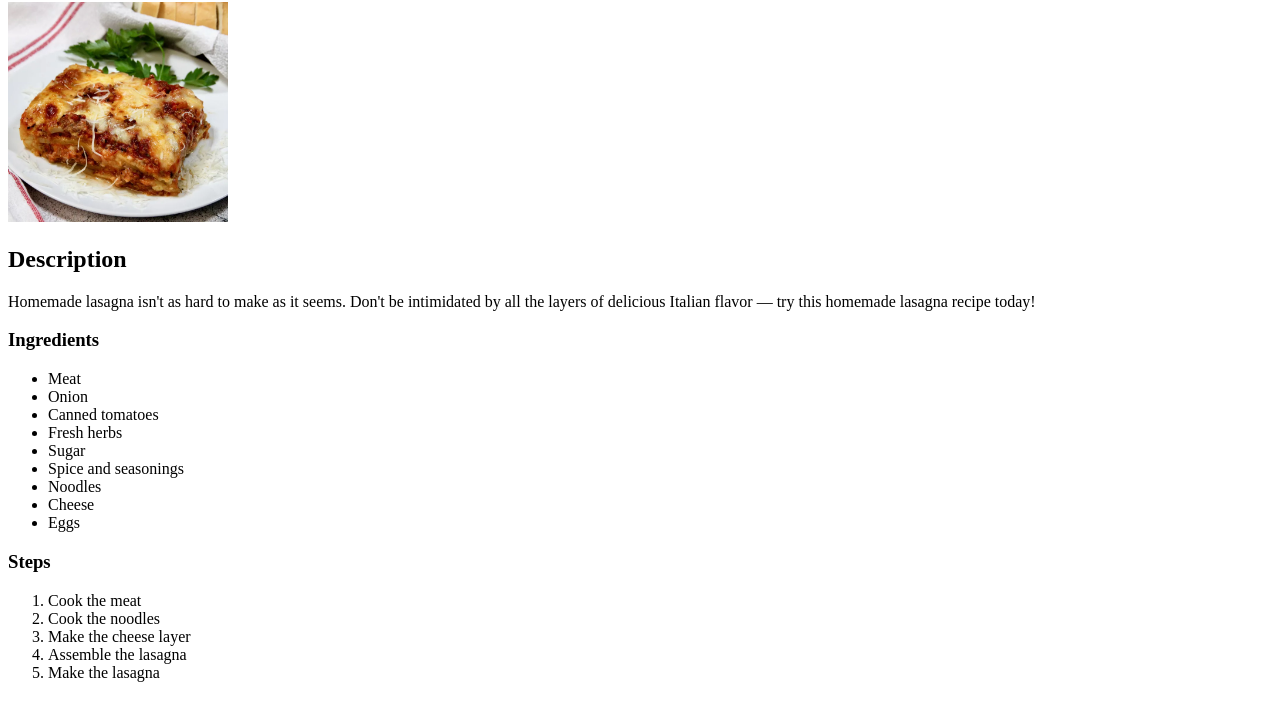
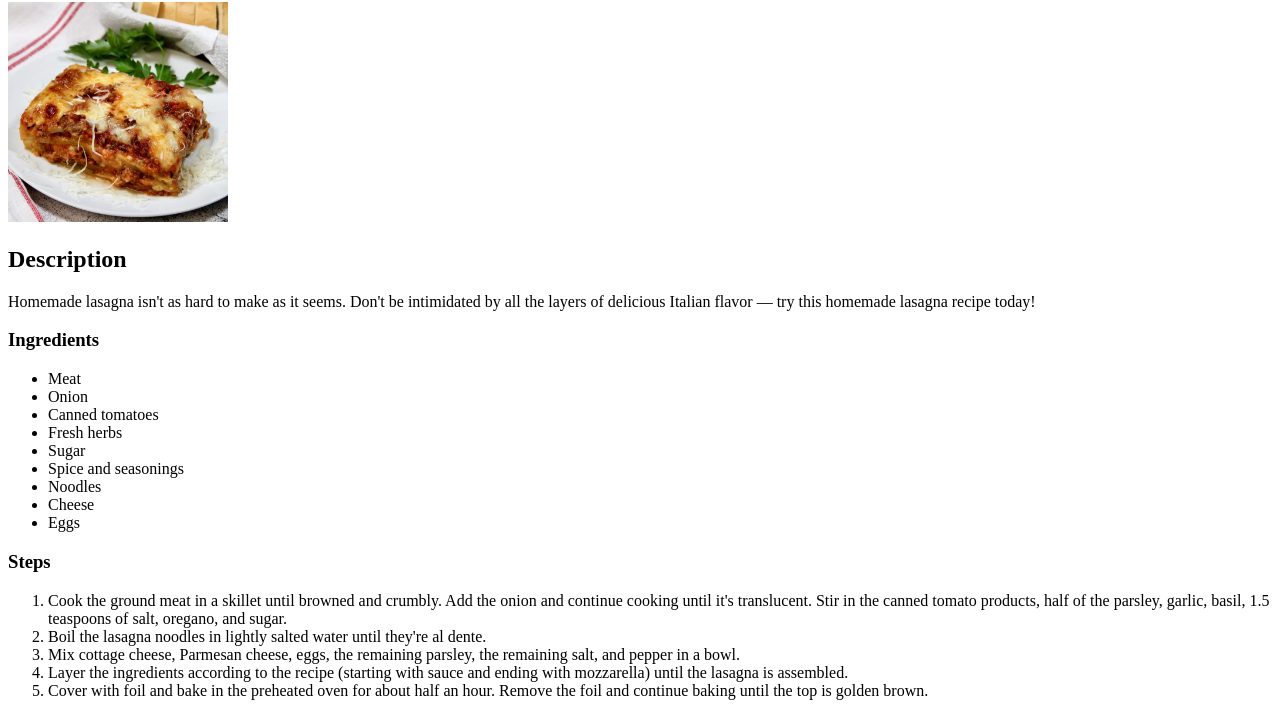
Before and after one commit to ChrisCode23/odin-recipes, a plain HTML site: page recipes/lasagna.html in a window 1280 px wide. Shown: the part 78-800 px from the top of the page. Drawn offline with Linux system fonts and the light colour scheme.

Commit message:
Change lasagna.html recipe steps
Changed the recipe steps in order to provide a
more detailed and accurate guide

```diff
--- a/recipes/lasagna.html
+++ b/recipes/lasagna.html
@@ -26,11 +26,11 @@
     </ul>
     <h3>Steps</h3>
     <ol>
-        <li>Cook the meat</li>
-        <li>Cook the noodles</li>
-        <li>Make the cheese layer</li>
-        <li>Assemble the lasagna</li>
-        <li>Make the lasagna</li>
+        <li>Cook the ground meat in a skillet until browned and crumbly. Add the onion and continue cooking until it's translucent. Stir in the canned tomato products, half of the parsley, garlic, basil, 1.5 teaspoons of salt, oregano, and sugar.</li>
+        <li>Boil the lasagna noodles in lightly salted water until they're al dente.</li>
+        <li>Mix cottage cheese, Parmesan cheese, eggs, the remaining parsley, the remaining salt, and pepper in a bowl.</li>
+        <li>Layer the ingredients according to the recipe (starting with sauce and ending with mozzarella) until the lasagna is assembled.</li>
+        <li>Cover with foil and bake in the preheated oven for about half an hour. Remove the foil and continue baking until the top is golden brown.</li>
     </ol>
 
 </body>
```
